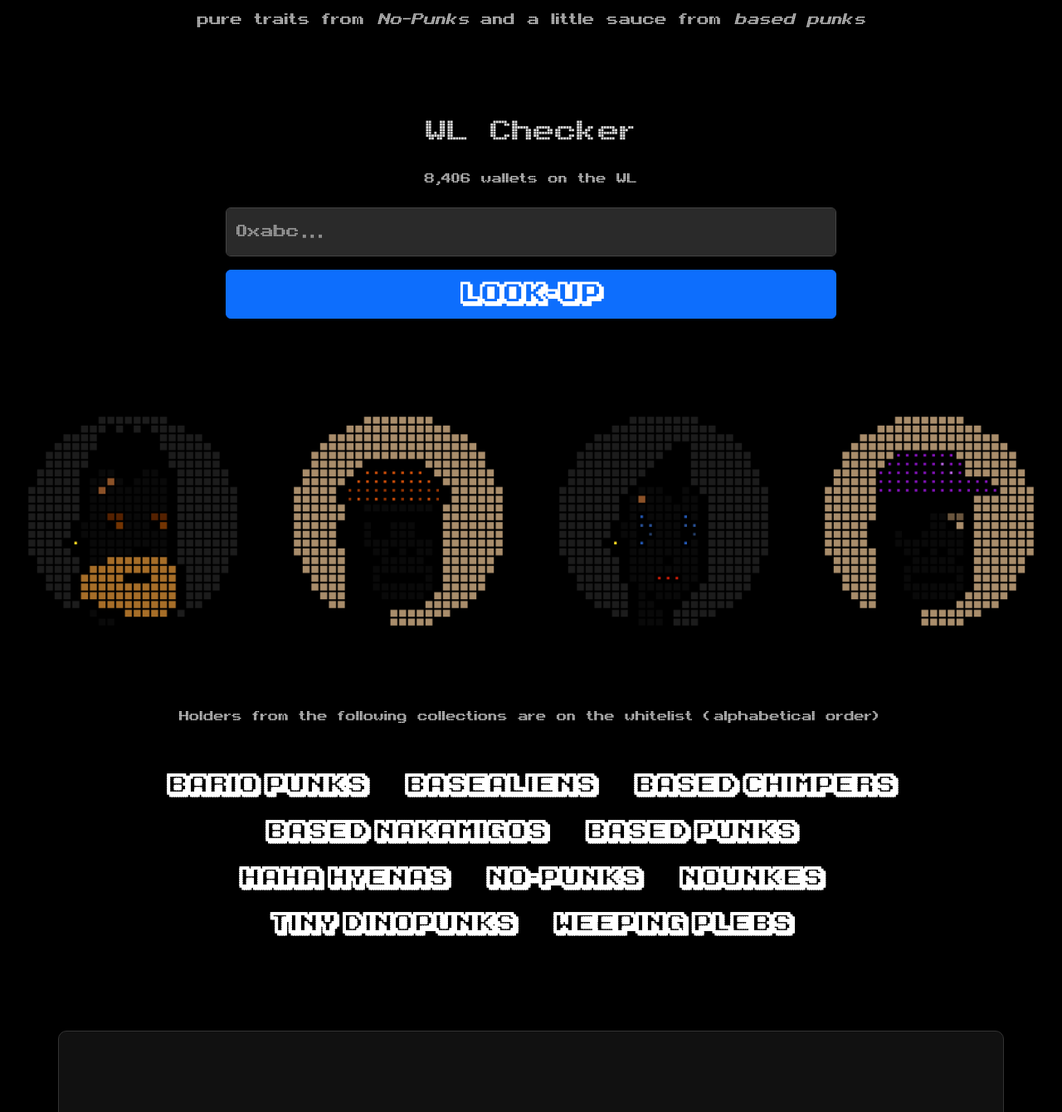
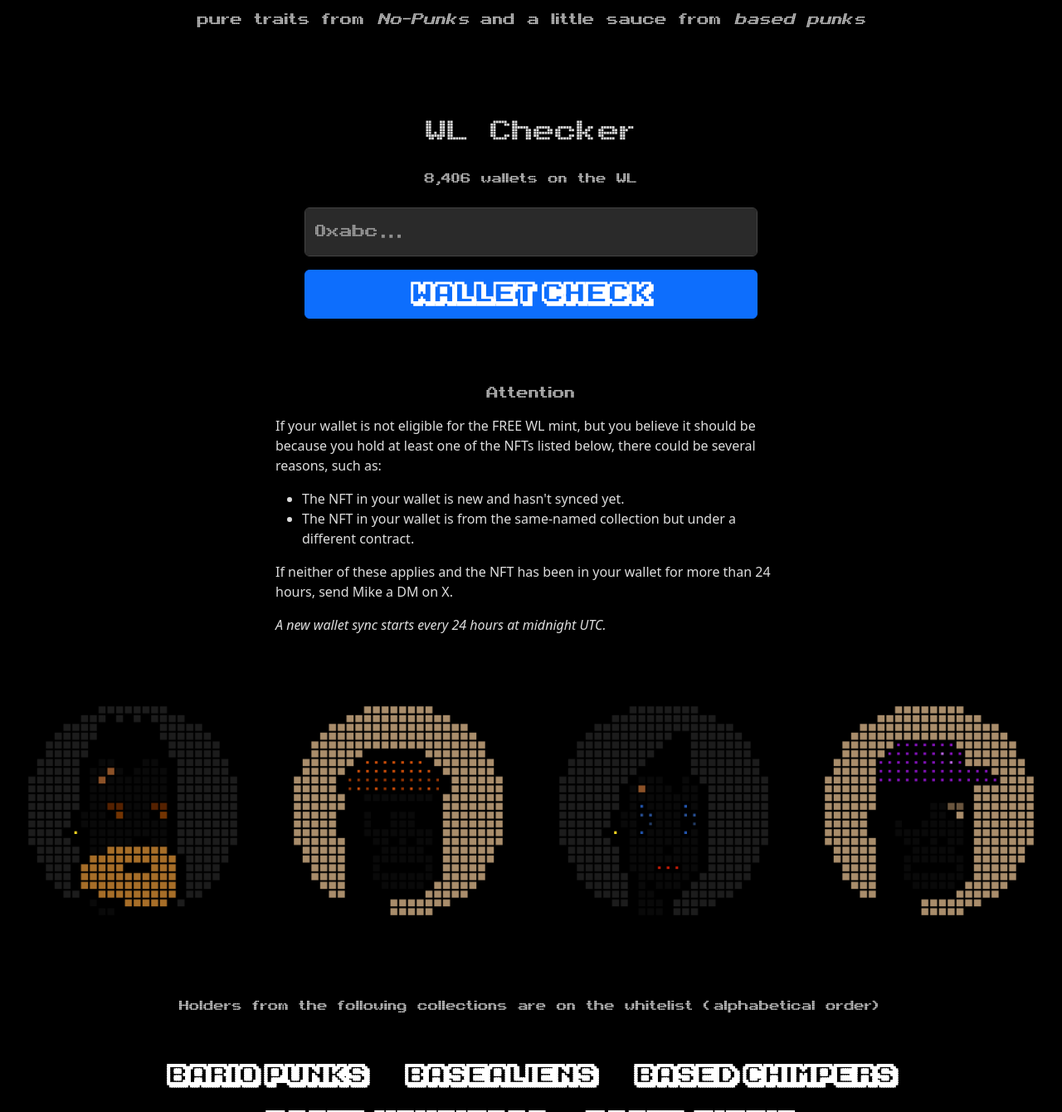
Before and after one commit to zeeleluc/nft-websites, a PHP site: page / in a window 1280 px wide. Shown: the part 333-1673 px from the top of the page at 83% size. Run offline with PHP 8.4, Linux system fonts and the light colour scheme.

Commit message:
attention text

```diff
--- a/nobased/templates/views/website/home.phtml
+++ b/nobased/templates/views/website/home.phtml
@@ -1,12 +1,10 @@
 <div class="container lookup-wallet">
     <div class="row justify-content-center">
-        <div class="col-12 col-md-10 col-lg-8 pb-5">
-
+        <div class="col-12 col-md-10 col-lg-6 pb-5">
             <h3>WL Checker</h3>
             <p class="special-font">
                 <?=number_format($totalWallets); ?> wallets on the WL
             </p>
-
             <div id="check" class="hide">
                 <img width="50" alt="Eo circle green checkmark" src="https://upload.wikimedia.org/wikipedia/commons/thumb/3/3b/Eo_circle_green_checkmark.svg/512px-Eo_circle_green_checkmark.svg.png?20200417132424">
             </div>
@@ -23,12 +21,61 @@
                         />
                     </div>
                     <div class="col-12">
-                        <button type="submit" class="btn btn-primary w-100">Look-Up</button>
+                        <button type="submit" class="btn btn-primary w-100">Wallet Check</button>
                     </div>
                 </form>
             </div>
             <div id="failure-response" class="hide row gx-3 align-items-center mt-4 py-2 bg-danger rounded"></div>
+        </div>
 
+<!--        <div class="col-12 col-md-10 col-lg-6 pb-5">-->
+<!--            <h3>No-Based Checker</h3>-->
+<!--            <p class="special-font">-->
+<!--                Just drop an ID-->
+<!--            </p>-->
+<!--            <div id="success-response-nobased">-->
+<!--                <form id="lookup-nobased" method="post" action="" class="row g-3 align-items-center">-->
+<!--                    <div class="col-12">-->
+<!--                        <input-->
+<!--                            type="text"-->
+<!--                            name="nobasedid"-->
+<!--                            id="nobasedid"-->
+<!--                            class="form-control"-->
+<!--                            placeholder="15..."-->
+<!--                            value=""-->
+<!--                        />-->
+<!--                    </div>-->
+<!--                    <div class="col-12">-->
+<!--                        <button type="submit" class="btn btn-primary w-100">No-Punk Check</button>-->
+<!--                    </div>-->
+<!--                </form>-->
+<!--            </div>-->
+<!--            <div id="failure-response-nobased" class="hide row gx-3 align-items-center mt-4 py-2 bg-danger rounded"></div>-->
+<!--        </div>-->
+    </div>
+</div>
+
+<div class="container-fluid">
+    <div class="row justify-content-center mt-3 mb-5">
+        <div class="col col-12 col-md-6">
+            <h2>Attention</h2>
+            <div class="text-start">
+                <p>
+                    If your wallet is not eligible for the FREE WL mint, but you believe it should be because you hold at least one of the NFTs listed below, there could be several reasons, such as:
+                </p>
+                <ul>
+                    <li>The NFT in your wallet is new and hasn't synced yet.</li>
+                    <li>The NFT in your wallet is from the same-named collection but under a different contract.</li>
+                </ul>
+                <p>
+                    If neither of these applies and the NFT has been in your wallet for more than 24 hours, send Mike a DM on X.
+                </p>
+                <p>
+                    <em>
+                        A new wallet sync starts every 24 hours at midnight UTC.
+                    </em>
+                </p>
+            </div>
         </div>
     </div>
 </div>
@@ -55,9 +102,6 @@
                 </div>
             <?php endforeach; ?>
         </div>
-<!--        <div class="col col-6">-->
-<!--            Find Your No-Based-->
-<!--        </div>-->
     </div>
 </div>
 
```
